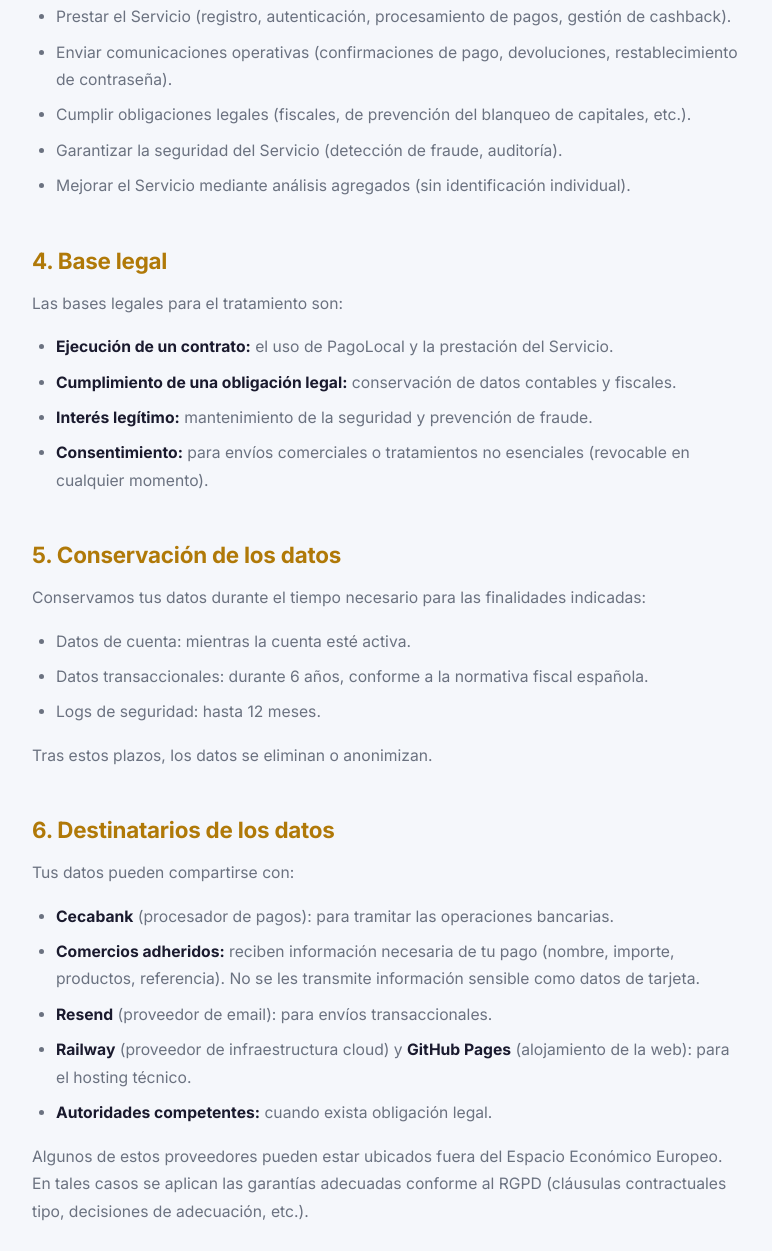
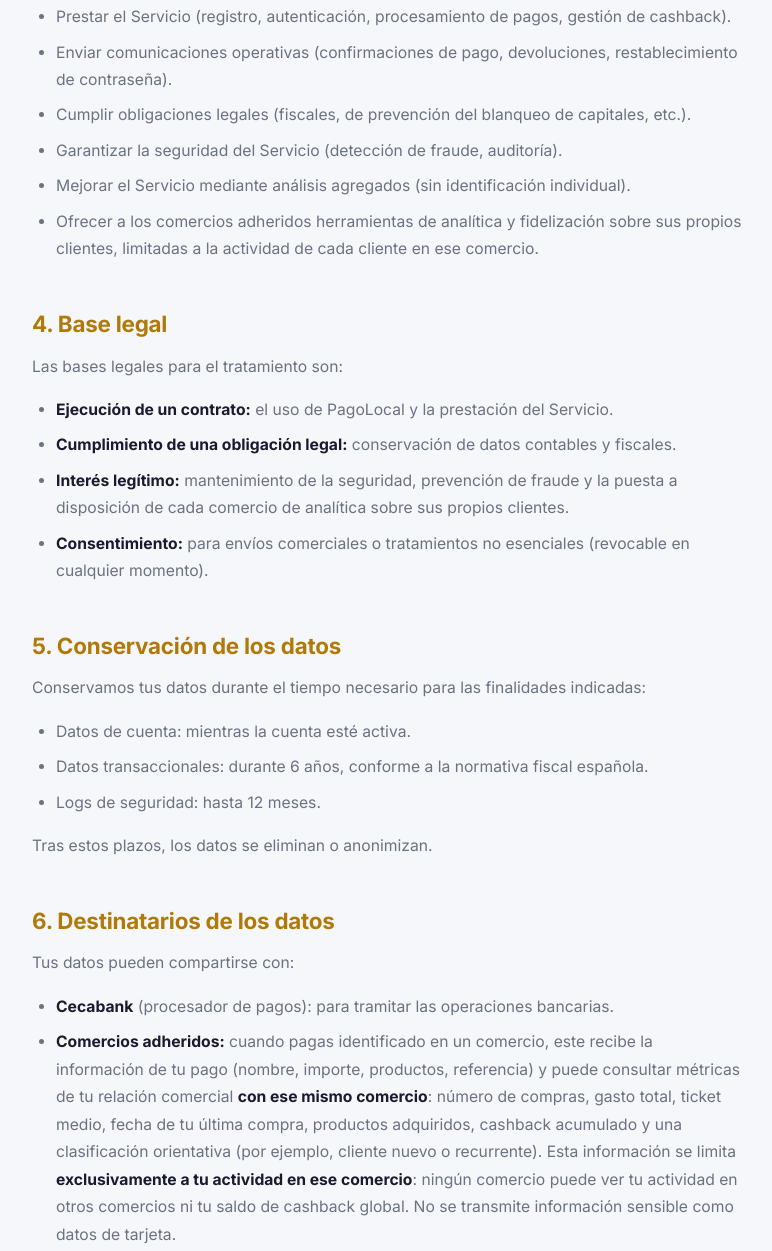
Before and after one commit to javi-mg-g/pagolocal-web, a plain HTML site: page privacy.html in a window 1280 px wide. Shown: the part 1219-2470 px from the top of the page, without its empty margins (252-1024 px from the left). Drawn offline with Linux system fonts and the light colour scheme.

Commit message:
Add files via upload

```diff
--- a/privacy.html
+++ b/privacy.html
@@ -146,7 +146,7 @@
     </a>
 
     <h1>Política de Privacidad</h1>
-    <p class="meta">Versión 1.0 · Última actualización: 4 de mayo de 2026</p>
+    <p class="meta">Versión 1.1 · Última actualización: 17 de junio de 2026</p>
 
     <h2>1. Responsable del tratamiento</h2>
     <p>El responsable del tratamiento de tus datos personales es:</p>
@@ -177,6 +177,7 @@
       <li>Cumplir obligaciones legales (fiscales, de prevención del blanqueo de capitales, etc.).</li>
       <li>Garantizar la seguridad del Servicio (detección de fraude, auditoría).</li>
       <li>Mejorar el Servicio mediante análisis agregados (sin identificación individual).</li>
+      <li>Ofrecer a los comercios adheridos herramientas de analítica y fidelización sobre sus propios clientes, limitadas a la actividad de cada cliente en ese comercio.</li>
     </ul>
 
     <h2>4. Base legal</h2>
@@ -184,7 +185,7 @@
     <ul>
       <li><strong>Ejecución de un contrato:</strong> el uso de PagoLocal y la prestación del Servicio.</li>
       <li><strong>Cumplimiento de una obligación legal:</strong> conservación de datos contables y fiscales.</li>
-      <li><strong>Interés legítimo:</strong> mantenimiento de la seguridad y prevención de fraude.</li>
+      <li><strong>Interés legítimo:</strong> mantenimiento de la seguridad, prevención de fraude y la puesta a disposición de cada comercio de analítica sobre sus propios clientes.</li>
       <li><strong>Consentimiento:</strong> para envíos comerciales o tratamientos no esenciales (revocable en cualquier momento).</li>
     </ul>
 
@@ -201,7 +202,7 @@
     <p>Tus datos pueden compartirse con:</p>
     <ul>
       <li><strong>Cecabank</strong> (procesador de pagos): para tramitar las operaciones bancarias.</li>
-      <li><strong>Comercios adheridos:</strong> reciben información necesaria de tu pago (nombre, importe, productos, referencia). No se les transmite información sensible como datos de tarjeta.</li>
+      <li><strong>Comercios adheridos:</strong> cuando pagas identificado en un comercio, este recibe la información de tu pago (nombre, importe, productos, referencia) y puede consultar métricas de tu relación comercial <strong>con ese mismo comercio</strong>: número de compras, gasto total, ticket medio, fecha de tu última compra, productos adquiridos, cashback acumulado y una clasificación orientativa (por ejemplo, cliente nuevo o recurrente). Esta información se limita <strong>exclusivamente a tu actividad en ese comercio</strong>: ningún comercio puede ver tu actividad en otros comercios ni tu saldo de cashback global. No se transmite información sensible como datos de tarjeta.</li>
       <li><strong>Resend</strong> (proveedor de email): para envíos transaccionales.</li>
       <li><strong>Railway</strong> (proveedor de infraestructura cloud) y <strong>GitHub Pages</strong> (alojamiento de la web): para el hosting técnico.</li>
       <li><strong>Autoridades competentes:</strong> cuando exista obligación legal.</li>
```
Also changed, not shown: terms.html (+4 -1 lines).
